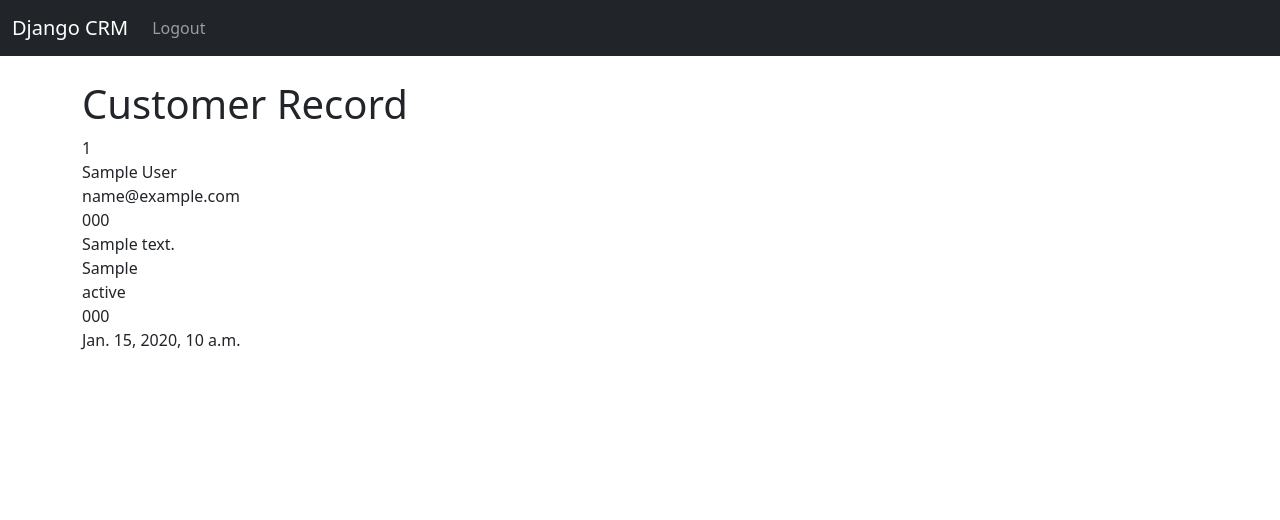
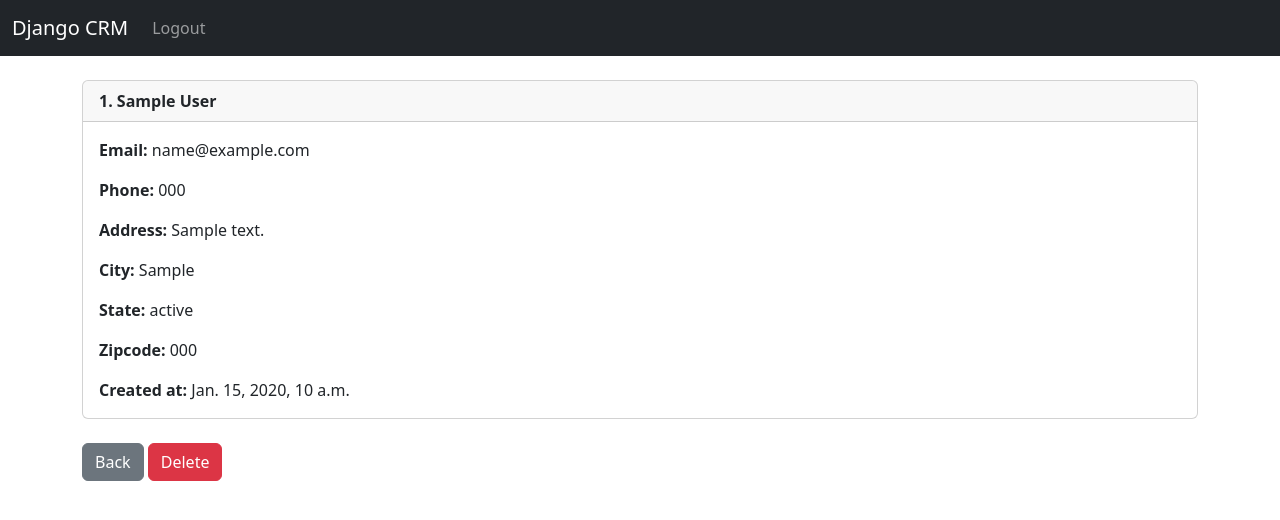
Before and after one commit to thiago-freitas-tavares/django-crm, a Django app: page /record/1 in a window 1280 px wide. Shown: the top 520 px of the page. Run offline with Django 4.2, Linux system fonts and the light colour scheme; a user stored in the database is signed in; tables that the repository leaves empty hold one stand-in row (values such as "Sample post").

Commit message:
individual record in bootstrap card

```diff
--- a/website/templates/record.html
+++ b/website/templates/record.html
@@ -1,17 +1,22 @@
 {% extends 'base.html' %}
 
 {% block content %}
-
-<h1>Customer Record</h1>
-
-{{ customer_record.id }}<br>
-{{ customer_record.first_name }} {{ customer_record.last_name }}<br>
-{{ customer_record.email }}<br>
-{{ customer_record.phone }}<br>
-{{ customer_record.address }}<br>
-{{ customer_record.city }}<br>
-{{ customer_record.state }}<br>
-{{ customer_record.zipcode }}<br>
-{{ customer_record.created_at }}
-
+  <div class="card">
+    <div class="card-header">
+      <strong>
+        {{ customer_record.id }}. {{ customer_record.first_name }} {{ customer_record.last_name }}
+      </strong>
+    </div>
+    <div class="card-body">
+      <p class="card-text"> <strong>Email: </strong>{{ customer_record.email }}</p>
+      <p class="card-text"> <strong>Phone: </strong>{{ customer_record.phone }}</p>
+      <p class="card-text"> <strong>Address: </strong>{{ customer_record.address }}</p>
+      <p class="card-text"> <strong>City: </strong>{{ customer_record.city }}</p>
+      <p class="card-text"> <strong>State: </strong>{{ customer_record.state }}</p>
+      <p class="card-text"> <strong>Zipcode: </strong>{{ customer_record.zipcode }}</p>
+      <p class="card-text"> <strong>Created at: </strong>{{ customer_record.created_at }}</p>
+    </div>
+  </div>
+  <br/><a href="{% url 'home' %}" class="btn btn-secondary">Back</a>
+  <a href="{% url 'home' %}" class="btn btn-danger">Delete</a>
 {% endblock %}
```
Also changed, not shown: README.md.
